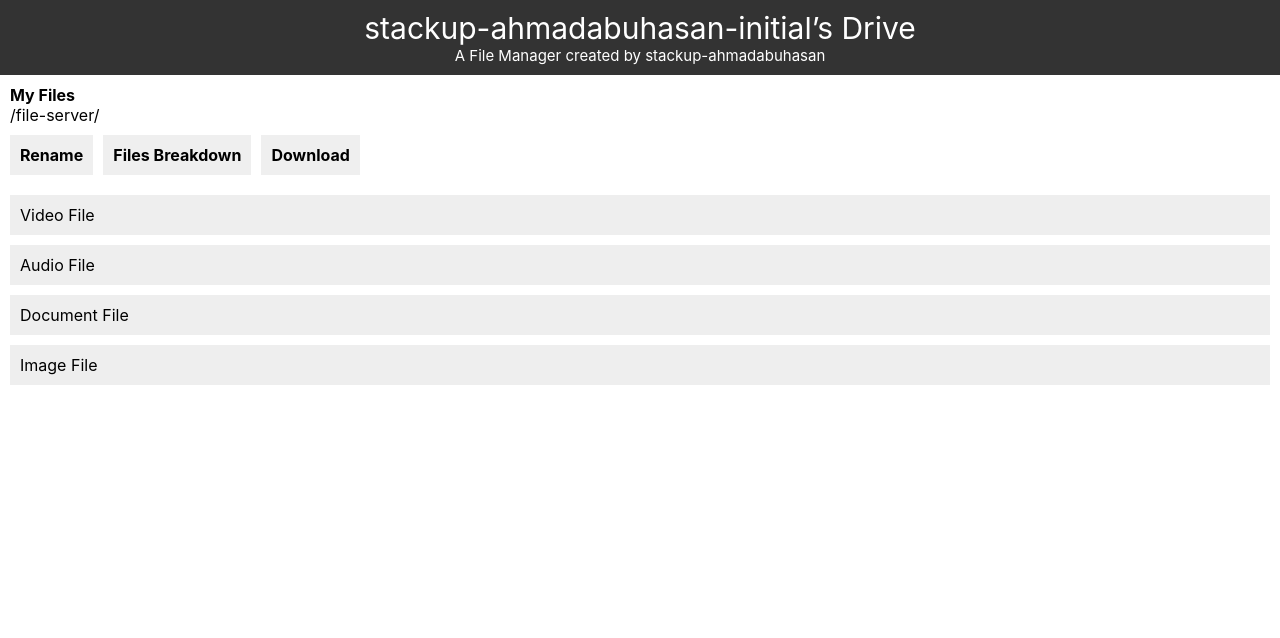
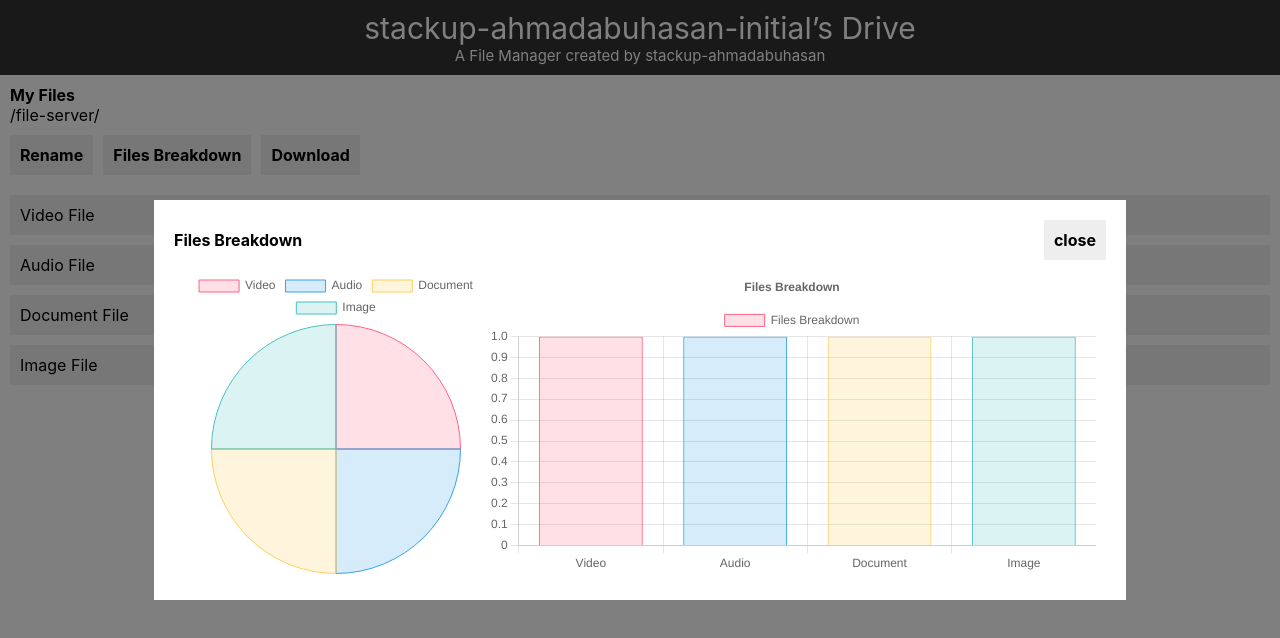
Before and after one commit to eby8zevin/StackUp, a React (Create React App) app in the folder multimedia-app/: page / in a window 1280 px wide. Both pictures are taken after a click on the button "Files Breakdown". Shown: the top 638 px of the page. Built offline with nearby package versions, Linux system fonts and the light colour scheme.

Commit message:
Drawing Charts (Pie Chart and Bar Graph)

```diff
--- a/multimedia-app/src/App.js
+++ b/multimedia-app/src/App.js
@@ -5,6 +5,26 @@ import { AudioPlayer } from "./components/AudioPlayer";
 import { DocumentViewer } from "./components/DocumentViewer";
 import { VideoPlayer } from "./components/VideoPlayer";
 import { ImageViewer } from "./components/ImageViewer";
+import { Pie, Bar } from "react-chartjs-2";
+import {
+  Chart as ChartJS,
+  CategoryScale,
+  LinearScale,
+  BarElement,
+  Title,
+  ArcElement,
+  Tooltip,
+  Legend,
+} from "chart.js";
+ChartJS.register(
+  CategoryScale,
+  LinearScale,
+  BarElement,
+  Title,
+  Tooltip,
+  Legend,
+  ArcElement
+);
 
 export default function App() {
   const [myFiles, setMyFiles] = useState([]);
@@ -15,9 +35,99 @@ export default function App() {
   useEffect(() => {
     setMyFiles(data);
   }, []);
+  var barChartOptions = {
+    responsive: true,
+    plugins: {
+      legend: {
+        position: "top",
+      },
+      title: {
+        display: true,
+        text: "Files Breakdown",
+      },
+    },
+  };
 
   return (
     <>
+      {showChartModal && (
+        <div style={styles.modal}>
+          <div style={styles.modalContent}>
+            <div style={styles.modalHeader}>
+              <p style={{ fontWeight: "bold" }}>Files Breakdown</p>
+              <button
+                style={styles.closeButton}
+                onClick={() => setShowChartModal(false)}
+              >
+                close
+              </button>
+            </div>
+            <div style={styles.modalBody}>
+              <Pie
+                data={{
+                  labels: ["Video", "Audio", "Document", "Image"],
+                  datasets: [
+                    {
+                      label: "Files Breakdown",
+                      data: [
+                        myFiles.filter((file) => file.type === "video").length,
+                        myFiles.filter((file) => file.type === "audio").length,
+                        myFiles.filter((file) => file.type === "document")
+                          .length,
+                        myFiles.filter((file) => file.type === "image").length,
+                      ],
+                      backgroundColor: [
+                        "rgba(255, 99, 132, 0.2)",
+                        "rgba(54, 162, 235, 0.2)",
+                        "rgba(255, 206, 86, 0.2)",
+                        "rgba(75, 192, 192, 0.2)",
+                      ],
+                      borderColor: [
+                        "rgba(255, 99, 132, 1)",
+                        "rgba(54, 162, 235, 1)",
+                        "rgba(255, 206, 86, 1)",
+                        "rgba(75, 192, 192, 1)",
+                      ],
+                      borderWidth: 1,
+                    },
+                  ],
+                }}
+              />
+              <Bar
+                data={{
+                  labels: ["Video", "Audio", "Document", "Image"],
+                  datasets: [
+                    {
+                      label: "Files Breakdown",
+                      data: [
+                        myFiles.filter((file) => file.type === "video").length,
+                        myFiles.filter((file) => file.type === "audio").length,
+                        myFiles.filter((file) => file.type === "document")
+                          .length,
+                        myFiles.filter((file) => file.type === "image").length,
+                      ],
+                      backgroundColor: [
+                        "rgba(255, 99, 132, 0.2)",
+                        "rgba(54, 162, 235, 0.2)",
+                        "rgba(255, 206, 86, 0.2)",
+                        "rgba(75, 192, 192, 0.2)",
+                      ],
+                      borderColor: [
+                        "rgba(255, 99, 132, 1)",
+                        "rgba(54, 162, 235, 1)",
+                        "rgba(255, 206, 86, 1)",
+                        "rgba(75, 192, 192, 1)",
+                      ],
+                      borderWidth: 1,
+                    },
+                  ],
+                }}
+                options={barChartOptions}
+              />
+            </div>
+          </div>
+        </div>
+      )}
       <div className="App">
         <Header />
         <div style={styles.container}>
@@ -165,4 +275,55 @@ const styles = {
     cursor: "pointer",
     fontWeight: "bold",
   },
+  // modal
+  modal: {
+    position: "fixed",
+    top: 0,
+    left: 0,
+    width: "100vw",
+    height: "100vh",
+    backgroundColor: "rgba(0, 0, 0, 0.5)",
+    display: "flex",
+    justifyContent: "center",
+    alignItems: "center",
+  },
+  modalContent: {
+    backgroundColor: "#fff",
+    padding: "20px",
+    height: "50vh",
+    display: "flex",
+    justifyContent: "space-between",
+    alignItems: "center",
+    flexDirection: "column",
+  },
+  modalClose: {
+    position: "absolute",
+    top: 0,
+    right: 0,
+    padding: "10px",
+    cursor: "pointer",
+  },
+  modalBody: {
+    width: "100%",
+    height: "90%",
+    display: "flex",
+    justifyContent: "space-between",
+    alignItems: "center",
+    flexDirection: "row",
+    padding: "10px",
+  },
+  modalHeader: {
+    width: "100%",
+    display: "flex",
+    justifyContent: "space-between",
+    alignItems: "center",
+    flexDirection: "row",
+  },
+  closeButton: {
+    padding: "10px",
+    border: "none",
+    cursor: "pointer",
+    fontWeight: "bold",
+    backgroundColor: "#eee",
+  },
 };
```
